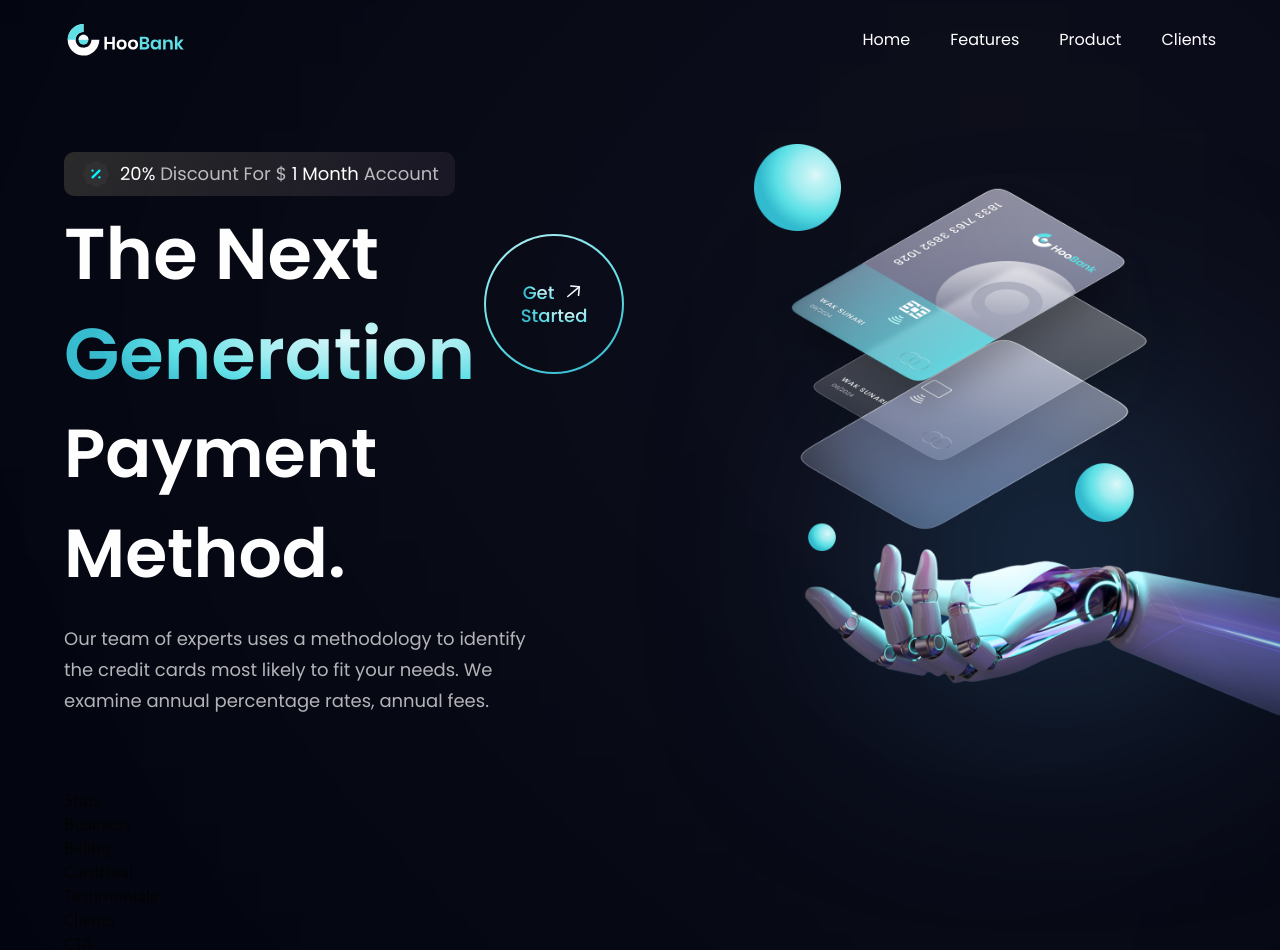
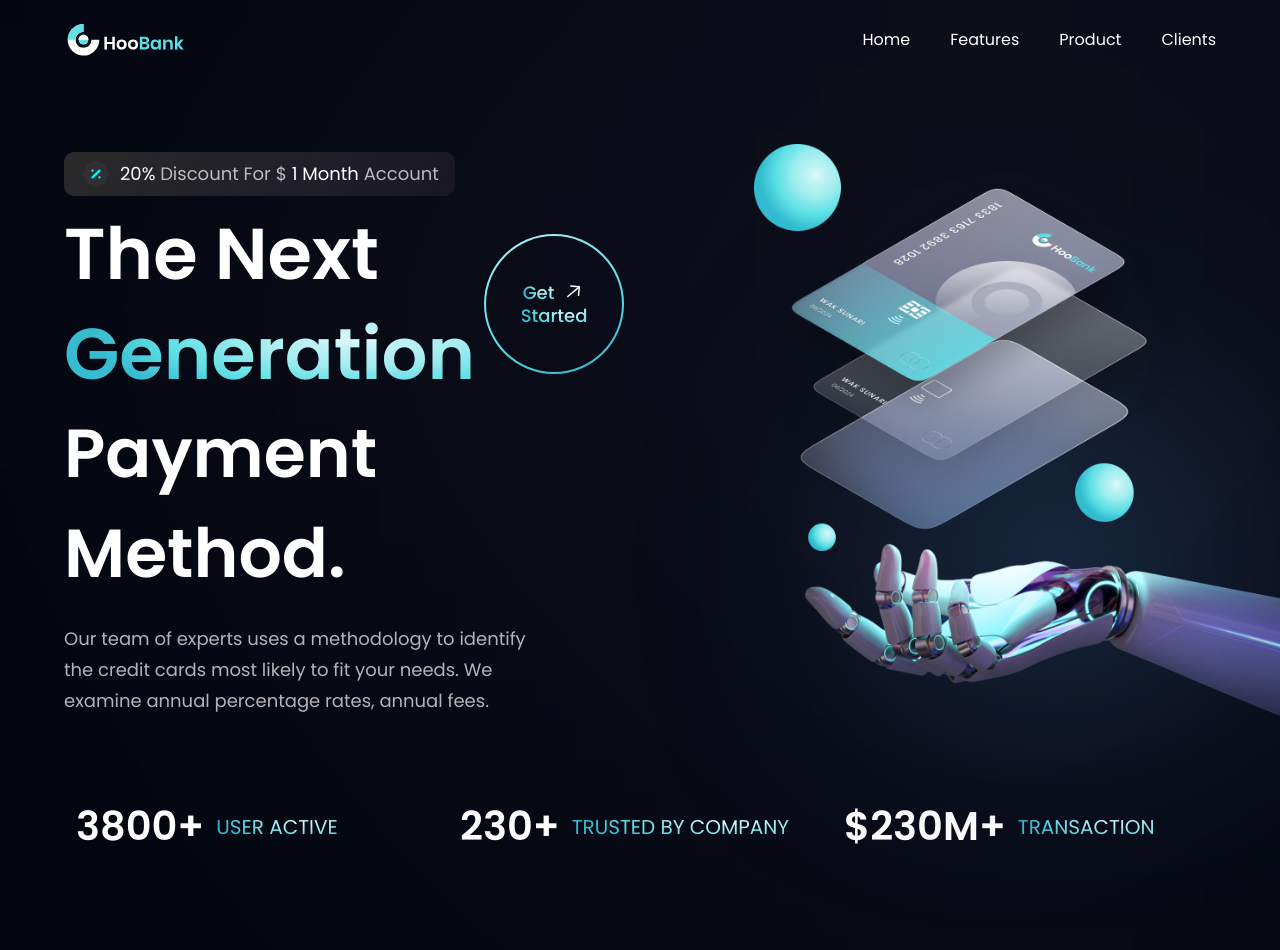
Before and after one commit to xjwllmsx/bank_modern_app, a React (Vite) app: page / in a window 1280 px wide. Shown: the top 950 px of the page. Built offline with nearby package versions, Linux system fonts and the light colour scheme.

Commit message:
Complete Stats App

```diff
--- a/src/components/Stats.jsx
+++ b/src/components/Stats.jsx
@@ -1,9 +1,22 @@
-import React from 'react'
+import { stats } from "../constants";
+import styles from "../style";
 
-const Stats = () => {
-  return (
-    <div>Stats</div>
-  )
-}
+const Stats = () => (
+  <section className={`${styles.flexCenter} flex-row flex-wrap sm:mb-20 mb-6`}>
+    {stats.map((stat) => (
+      <div
+        key={stat.id}
+        className={`flex-1 flex justify-start items-center flex-row m-3`}
+      >
+        <h4 className="font-poppins font-semibold xs:text-[40px] text-[30px] xs:leading-[53px] leading-[43px] text-white">
+          {stat.value}
+        </h4>
+        <p className="font-poppins font-normal xs:text-[20px] text-[15px] xs:leading-[26px] leading-[21px] text-gradient uppercase ml-3">
+          {stat.title}
+        </p>
+      </div>
+    ))}
+  </section>
+);
 
-export default Stats
+export default Stats;
```
